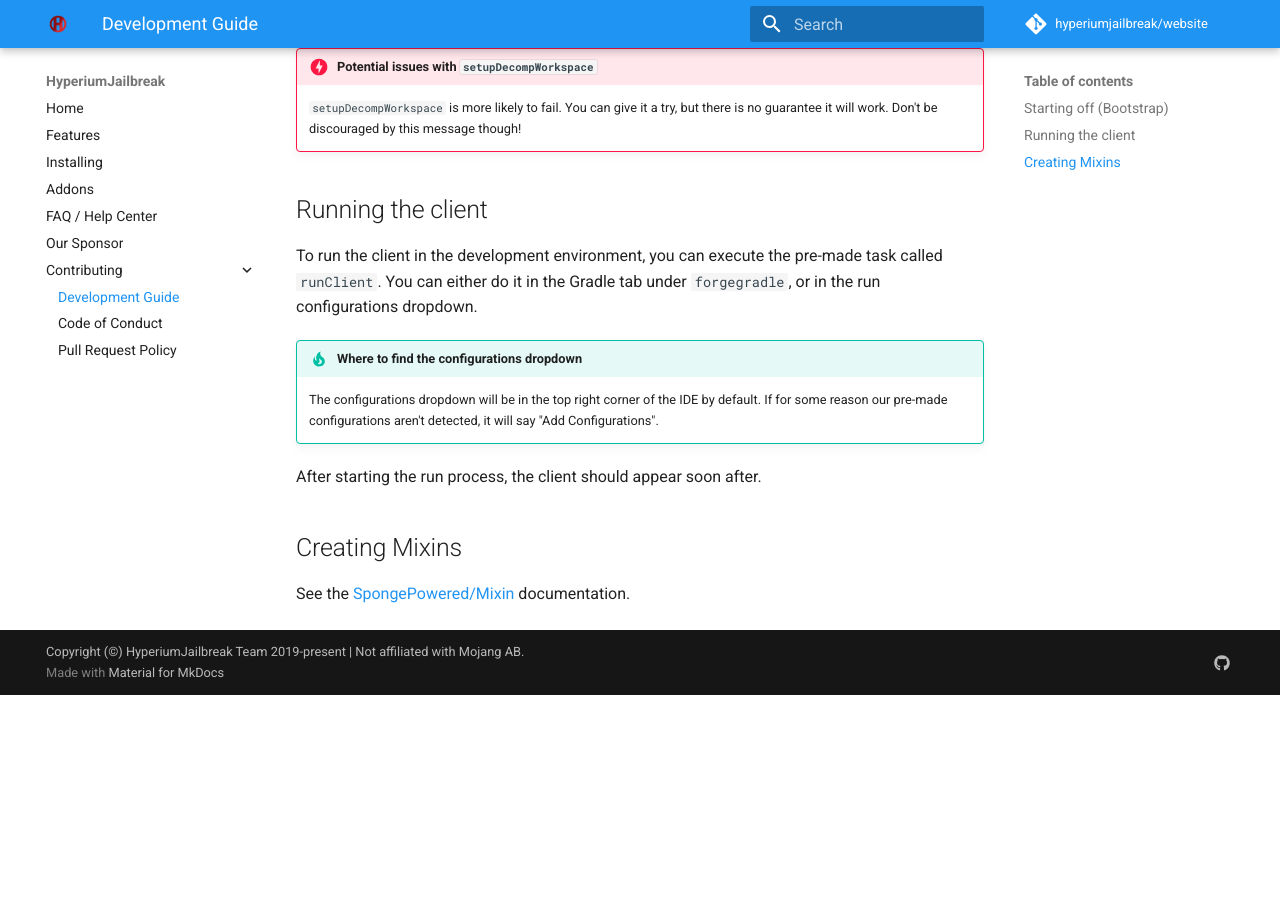
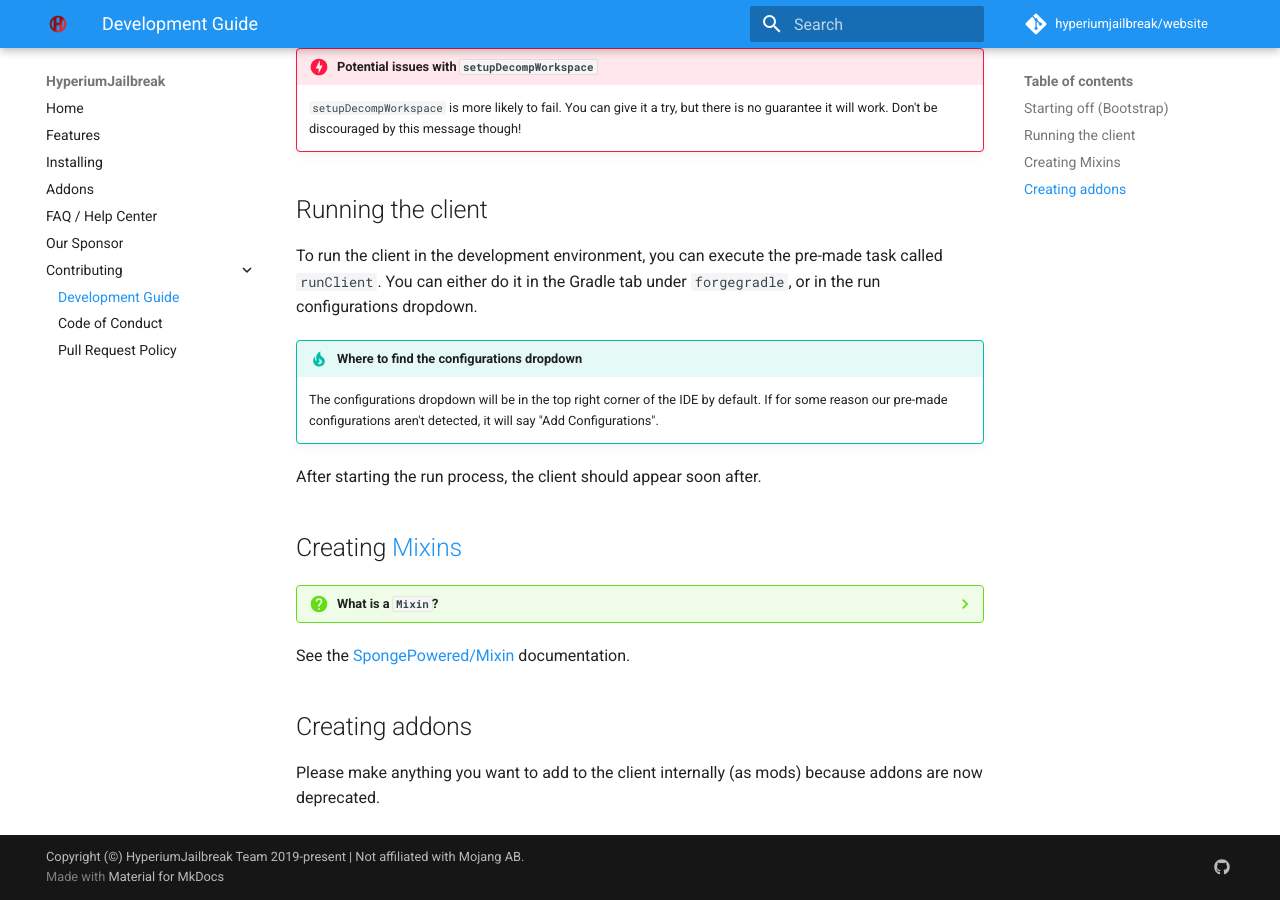
Before and after one commit to hyperiumjailbreak/hyperiumjailbreak.github.io, an MkDocs documentation site: the page built from docs/contrib/development.md, in a window 1280 px wide and 900 px high, scrolled down 700 px. Built offline with MkDocs 1.6.1 and Material for MkDocs 9.7.7, drawn with Linux system fonts in a browser that asks for light colours; comment, search, counter and statistics services are not loaded; before the commit the page ends 1395 px from its top, so only the background shows below that.

Commit message:
deprecate addons

```diff
--- a/docs/contrib/development.md
+++ b/docs/contrib/development.md
@@ -42,6 +42,20 @@
 
 After starting the run process, the client should appear soon after.
 
-## Creating Mixins
+## Creating [Mixins](https://en.wikipedia.org/wiki/Mixin)
+
+??? question "What is a `Mixin`?"
+    In short terms, a `Mixin` is a class
+    that allows changing/modifying/injecting
+    code in to a target class that you don't
+    have direct access to change it. This comes
+    in handy when needing to manipulate dependencies,
+    which in our case would be Minecraft mainly.
+    Want a better definition then that? Go read
+    about it [here](https://en.wikipedia.org/wiki/Mixin).
 
 See the [SpongePowered/Mixin](https://github.com/SpongePowered/Mixin/wiki) documentation.
+
+## Creating addons
+
+Please make anything you want to add to the client internally (as mods) because addons are now deprecated.
```
